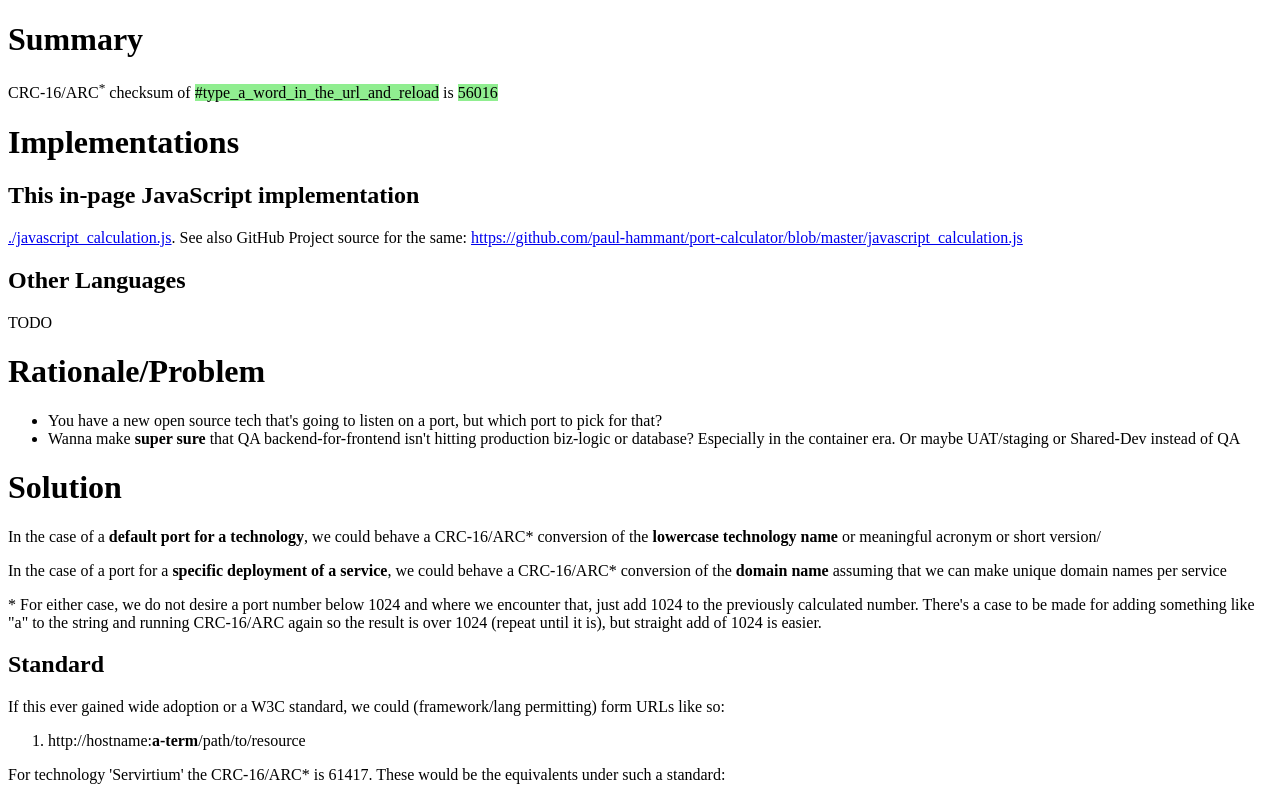
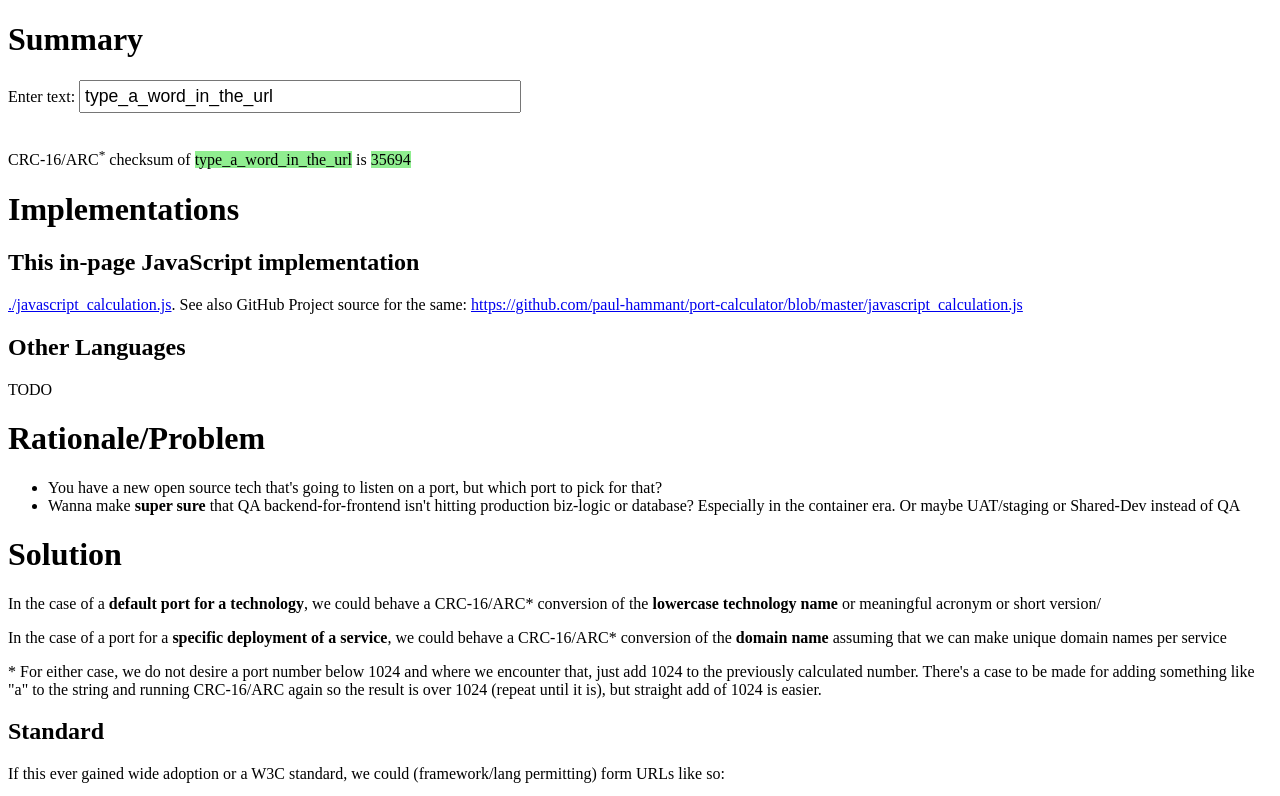
Before and after one commit to paul-hammant/port-calculator, a plain HTML site: page index.html in a window 1280 px wide. Shown: the top 796 px of the page. Drawn offline with Linux system fonts and the light colour scheme.

Commit message:
a little hotter

```diff
--- a/index.html
+++ b/index.html
@@ -5,21 +5,55 @@
     <title>CRC-16/ARC checksum of the URL's "hash" portion to decimal</title>
 </head>
 <body>
-<script>
-    let strings = window.location.href.split("#");
-    txtValue = strings.pop();
-    if (strings.length === 0 || "" === txtValue) {
-        txtValue = "#type_a_word_in_the_url_and_reload";
-        window.location.href = txtValue;
-    }
-</script>
 <h1>Summary</h1>
+<div>
+    <label for="inputText">Enter text: </label>
+    <input type="text" id="inputText" size="40" style="font-size: 1.1em; padding: 4px;">
+</div>
+<br>
+<div id="result"></div>
 <script type="text/javascript" src="javascript_calculation.js"></script>
 <script type="text/javascript">
-    document.write("<p>CRC-16/ARC<sup>*</sup> checksum of <span style=\"background-color: lightgreen\">" + txtValue + "</span> is <span style=\"background-color: lightgreen\">" + number + "</span></p>");
-    if (recalcd) {
-        document.write("<br>Because we dislike port numbers below 1024 and that was the initial crc16Arc, we simply added 1024 to the calculated number.");
+    const inputField = document.getElementById('inputText');
+    const resultDiv = document.getElementById('result');
+
+    function calculate() {
+        // Get value from hash or use default
+        let txtValue = window.location.hash.substring(1) || 'type_a_word_in_the_url';
+
+        // Update input field if it doesn't match (avoid cursor jump)
+        if (inputField.value !== txtValue) {
+            inputField.value = txtValue;
+        }
+
+        // Calculate CRC
+        let number = crc16ArcStr(txtValue.toLowerCase());
+        let recalcd = false;
+        if (number < 1024) {
+            number = number + 1024;
+            recalcd = true;
+        }
+
+        // Update display
+        let html = '<p>CRC-16/ARC<sup>*</sup> checksum of <span style="background-color: lightgreen">' +
+                   txtValue + '</span> is <span style="background-color: lightgreen">' +
+                   number + '</span></p>';
+        if (recalcd) {
+            html += '<br>Because we dislike port numbers below 1024 and that was the initial crc16Arc, we simply added 1024 to the calculated number.';
+        }
+        resultDiv.innerHTML = html;
     }
+
+    // Listen for hash changes
+    window.addEventListener('hashchange', calculate);
+
+    // Listen for input changes and update hash
+    inputField.addEventListener('input', function() {
+        window.location.hash = inputField.value;
+    });
+
+    // Initial calculation
+    calculate();
 </script>
 
 <h1>Implementations</h1>
```
